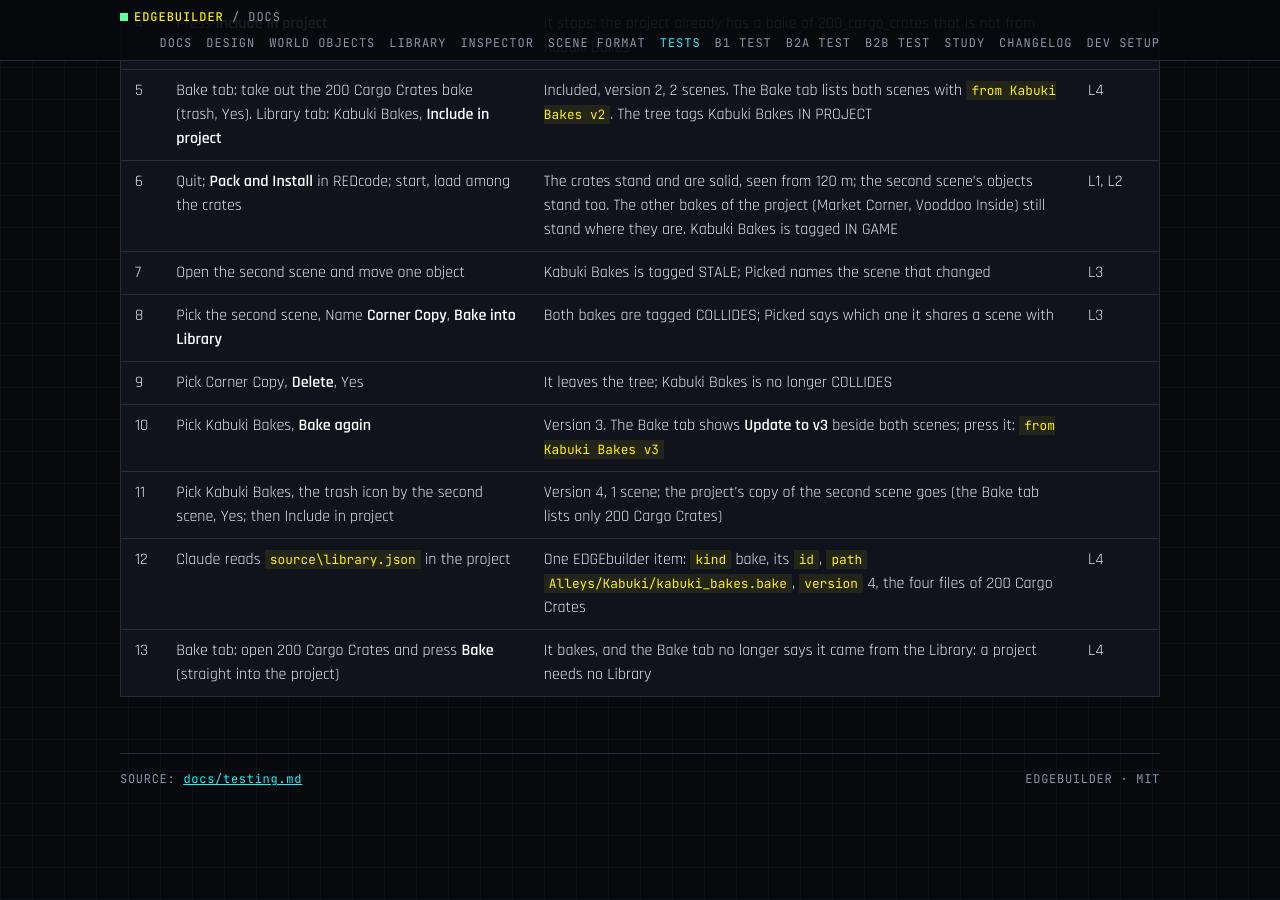
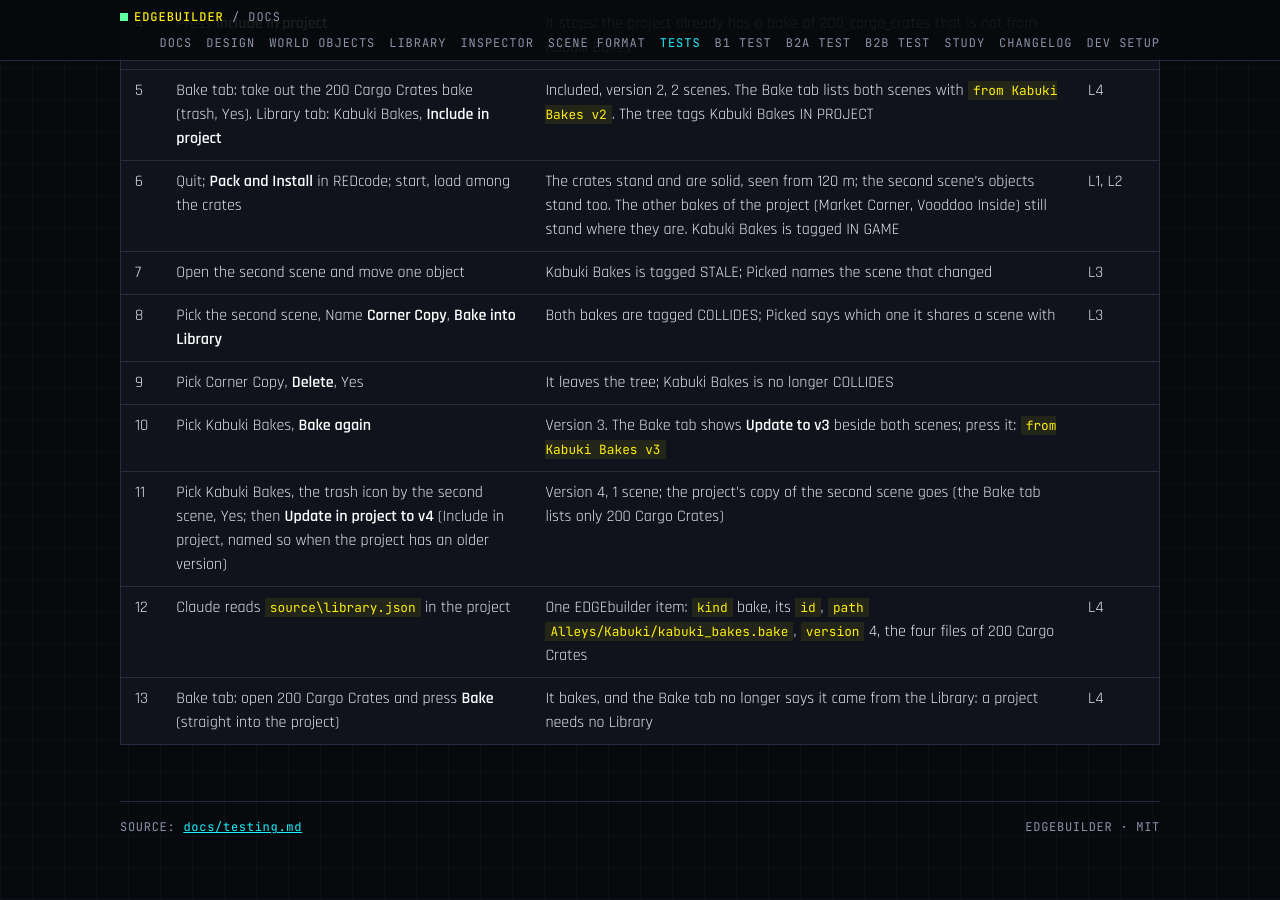
Before and after one commit to Edgemodders/EDGEbuilder, a Jekyll site: the page built from docs/testing.md, in a window 1280 px wide and 900 px high, scrolled down 35133 px. Built offline with Jekyll 4.4.1, drawn with Linux system fonts in a browser that asks for light colours; before the commit the page ends 35985 px from its top, so only the background shows below that.

Commit message:
Testing: B4-3 step 11 names the button Update in project to v4
Co-Authored-By: Claude Opus 5.5 <noreply@anthropic.com>

```diff
--- a/docs/testing.md
+++ b/docs/testing.md
@@ -654,6 +654,6 @@ Before: deploy 0.9.0 with the game closed; `redcode.pack.redmod` is off. The RED
 | 8 | Pick the second scene, Name **Corner Copy**, **Bake into Library** | Both bakes are tagged COLLIDES; Picked says which one it shares a scene with | L3 |
 | 9 | Pick Corner Copy, **Delete**, Yes | It leaves the tree; Kabuki Bakes is no longer COLLIDES | |
 | 10 | Pick Kabuki Bakes, **Bake again** | Version 3. The Bake tab shows **Update to v3** beside both scenes; press it: `from Kabuki Bakes v3` | |
-| 11 | Pick Kabuki Bakes, the trash icon by the second scene, Yes; then Include in project | Version 4, 1 scene; the project's copy of the second scene goes (the Bake tab lists only 200 Cargo Crates) | |
+| 11 | Pick Kabuki Bakes, the trash icon by the second scene, Yes; then **Update in project to v4** (Include in project, named so when the project has an older version) | Version 4, 1 scene; the project's copy of the second scene goes (the Bake tab lists only 200 Cargo Crates) | |
 | 12 | Claude reads `source\library.json` in the project | One EDGEbuilder item: `kind` bake, its `id`, `path` `Alleys/Kabuki/kabuki_bakes.bake`, `version` 4, the four files of 200 Cargo Crates | L4 |
 | 13 | Bake tab: open 200 Cargo Crates and press **Bake** (straight into the project) | It bakes, and the Bake tab no longer says it came from the Library: a project needs no Library | L4 |
```
